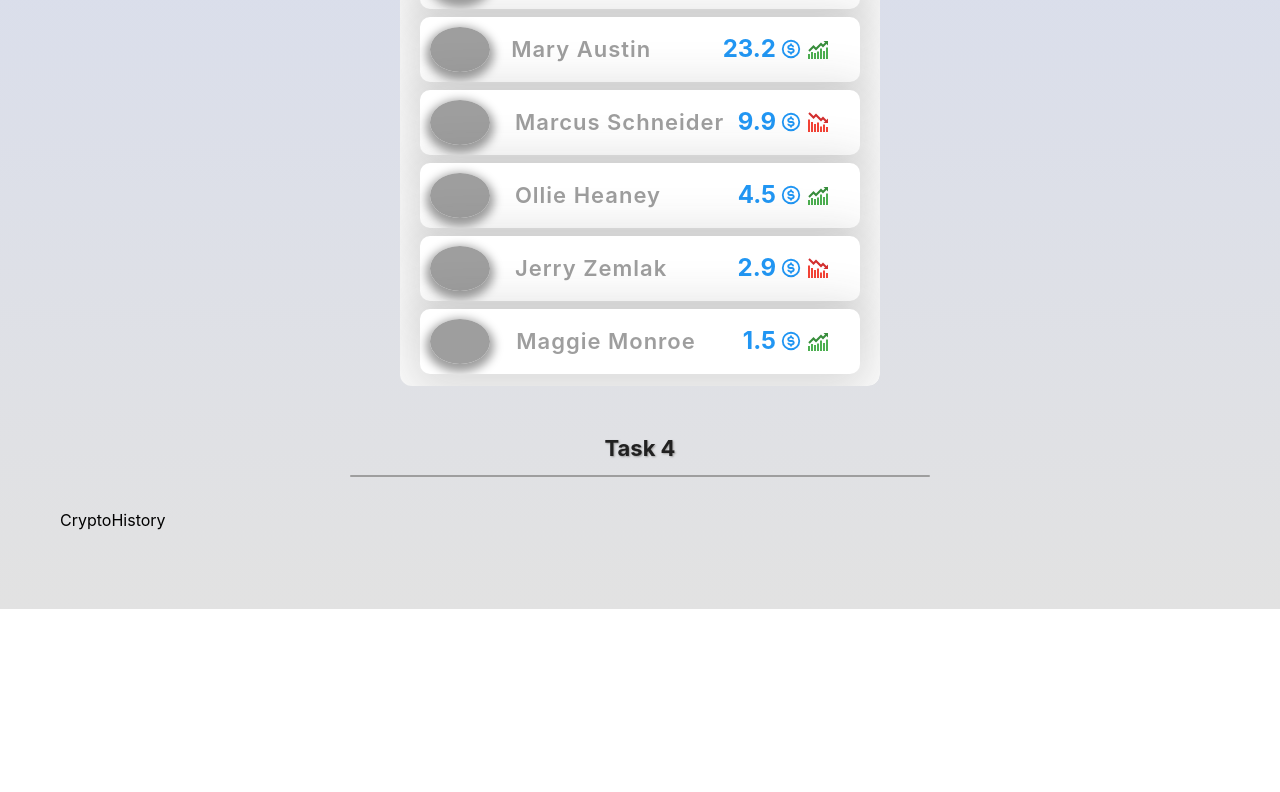
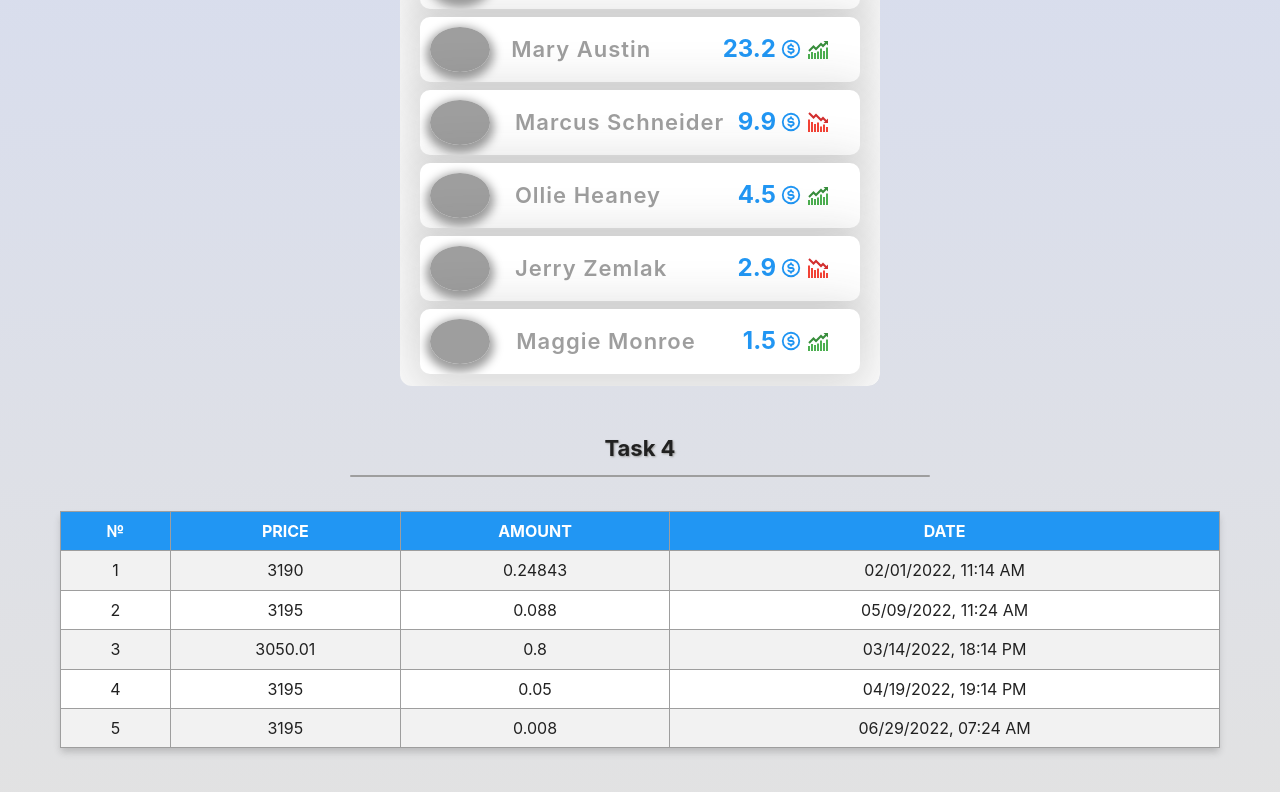
Before and after one commit to TatianaSkl/react-blended-1, a React (Create React App) app: page / in a window 1280 px wide. Shown: the part 1379-2171 px from the top of the page. Before the commit the page ends 1988 px from the top, so only its background shows below. Built offline with nearby package versions, Linux system fonts and the light colour scheme; grey boxes are pictures that could not be loaded.

Commit message:
add task4

```diff
--- a/src/components/App/App.jsx
+++ b/src/components/App/App.jsx
@@ -11,6 +11,8 @@ import {
 import article from 'data/article.json';
 import data from 'data/data.json';
 import forbes from 'data/forbes.json';
+import transactions from 'data/transactions.json';
+
 export const App = () => {
   return (
     <Section>
@@ -38,7 +40,7 @@ export const App = () => {
         <Heading marginTop="50px" marginBottom="50px" textAlign="center">
           Task 4
         </Heading>
-        <CryptoHistory />
+        <CryptoHistory items={transactions} />
       </Container>
     </Section>
   );
--- a/src/components/CryptoHistory/CryptoHistory.jsx
+++ b/src/components/CryptoHistory/CryptoHistory.jsx
@@ -1,5 +1,41 @@
+import PropTypes from 'prop-types';
+import { formattedDate } from 'service/formatDate';
 import { BaseTable, THead, Th, Tr, Td } from './CryptoHistory.styled';
 
-export const CryptoHistory = () => {
-  return <div>CryptoHistory</div>;
+export const CryptoHistory = ({ items }) => {
+  return (
+    <BaseTable>
+      <THead>
+        <tr>
+          <Th>№</Th>
+          <Th>PRICE</Th>
+          <Th>AMOUNT</Th>
+          <Th>DATE</Th>
+        </tr>
+      </THead>
+
+      <tbody>
+        {items.map(({ id, price, amount, date }, index) => {
+          return (
+            <Tr key={id}>
+              <Td>{index + 1}</Td>
+              <Td>{price}</Td>
+              <Td>{amount}</Td>
+              <Td>{formattedDate(date)}</Td>
+            </Tr>
+          );
+        })}
+      </tbody>
+    </BaseTable>
+  );
 };
+CryptoHistory.propTypes = {
+  items: PropTypes.arrayOf(
+    PropTypes.shape({
+      id: PropTypes.number.isRequired,
+      price: PropTypes.number.isRequired,
+      amount: PropTypes.number.isRequired,
+      date: PropTypes.string.isRequired,
+    }).isRequired
+  ).isRequired,
+};
--- a/src/service/formatDate.js
+++ b/src/service/formatDate.js
@@ -1,5 +1,10 @@
 import { formatDistanceToNow } from 'date-fns';
+import { format } from 'date-fns';
 
-export const dateToNow = (date) => {
-    return formatDistanceToNow(new Date(date), { addSuffix: true });
-}
+export const formattedDate = date => {
+  return format(new Date(date), 'MM/dd/yyyy, HH:mm a');
+};
+
+export const dateToNow = date => {
+  return formatDistanceToNow(new Date(date), { addSuffix: true });
+};
```
Also changed, not shown: public/index.html (+4 -4 lines).
